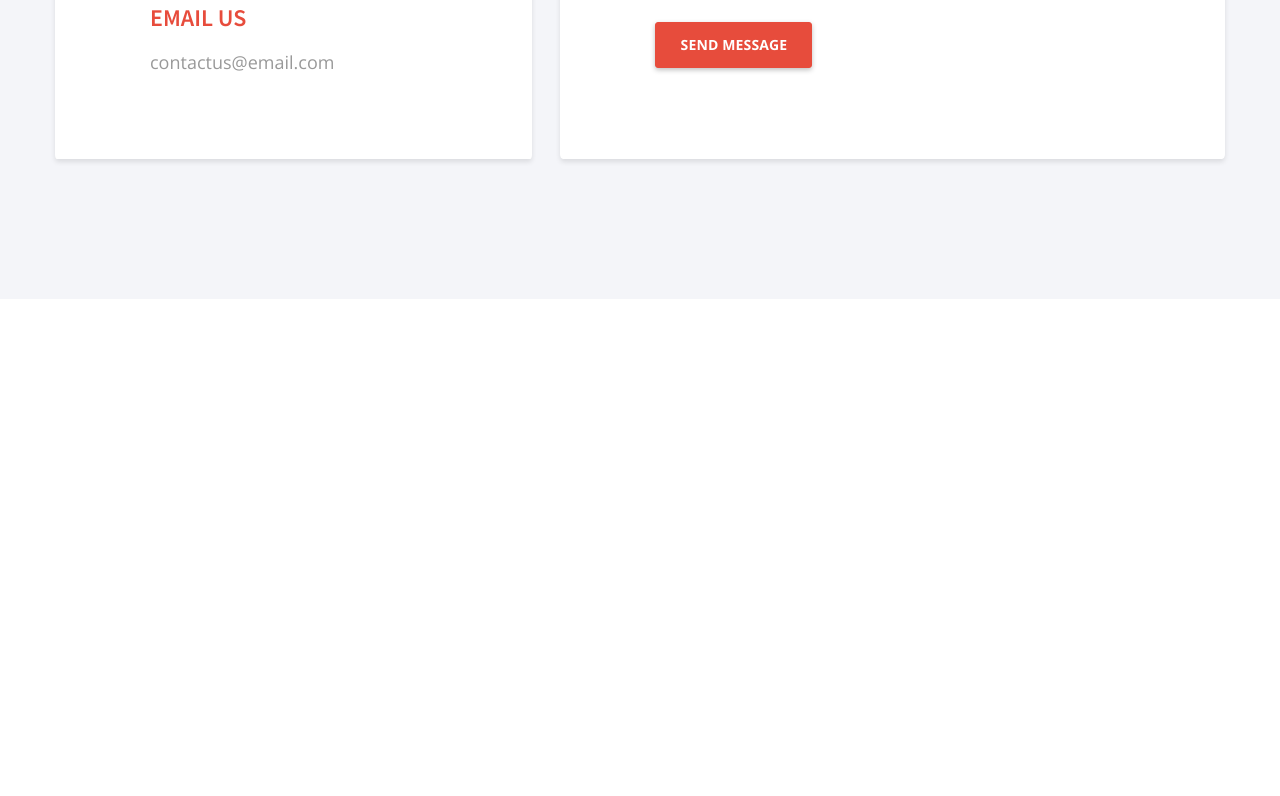
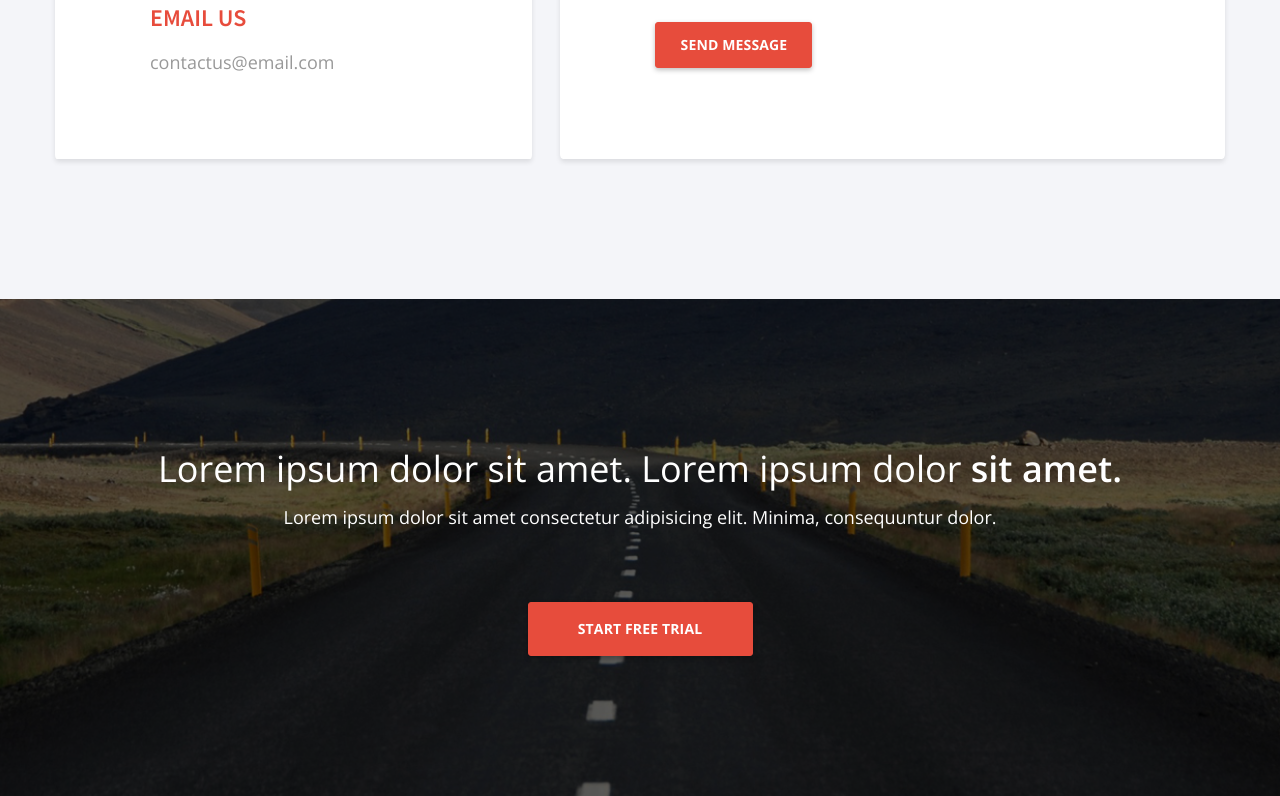
Before and after one commit to jewi1/landing, a website: page index.html in a window 1280 px wide. Shown: the part 9927-10723 px from the top of the page. Before the commit the page ends 10226 px from the top, so only its background shows below. Drawn offline with nearby package versions, Linux system fonts and the light colour scheme; files that its build step writes are made by us from their sources; files whose address does not match are found by name.

Commit message:
completed free block

```diff
--- a/index.html
+++ b/index.html
@@ -602,6 +602,13 @@
       </div>
     </div>
   </div>
+  <div class="free">
+    <div class="free__wrap wrap">
+      <p class="free__title">Lorem ipsum dolor sit amet. Lorem ipsum dolor <span>sit amet.</span></p>
+      <p>Lorem ipsum dolor sit amet consectetur adipisicing elit. Minima, consequuntur dolor.</p>
+      <a class="free__btn" href="">Start Free trial</a>
+    </div>
+  </div>
 </div>
 </body>
 </html>
--- /dev/null
+++ b/scss/blocks/free.scss
@@ -0,0 +1,51 @@
+.free {
+  padding: 140px 0;
+  background: url('../img/free-bg.jpg') center no-repeat;
+  background-size: cover;
+  text-align: center;
+  position: relative;
+
+  &::after {
+    content: "";
+    width: 100%;
+    height: 100%;
+    position: absolute;
+    top: 0;
+    left: 0;
+    display: block;
+    background-color: rgba(0, 0, 0, 0.6);
+    z-index: 1;
+  }
+
+  .free__wrap {
+    position: relative;
+    z-index: 2;
+  }
+
+  p {
+    font-size: 18px;
+    line-height: 36px;
+    color: $white;
+    margin: 12px 0;
+
+    span {
+      font-weight: 600;
+    }
+  }
+
+  .free__title {
+    font-size: 36px;
+  }
+
+  .free__btn {
+    @include btn() {
+      margin-top: 55px;
+    }
+  }
+}
+
+@media (max-width: 980px) {
+  .free {
+    padding: 50px 0;
+  }
+}
--- a/scss/style.scss
+++ b/scss/style.scss
@@ -23,3 +23,4 @@
 @import "blocks/integrations";
 @import "blocks/blog";
 @import "blocks/keep";
+@import "blocks/free";
```
